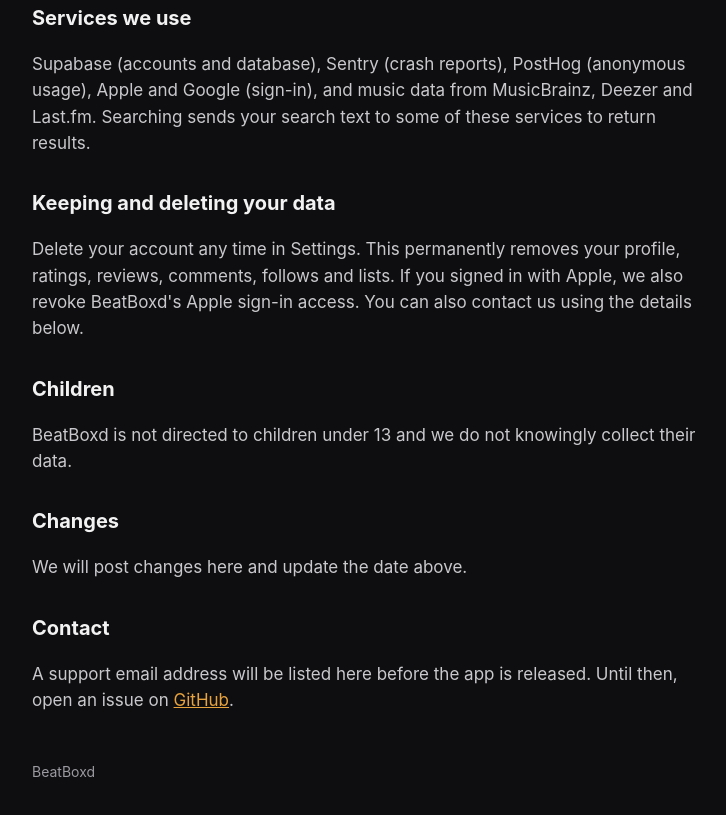
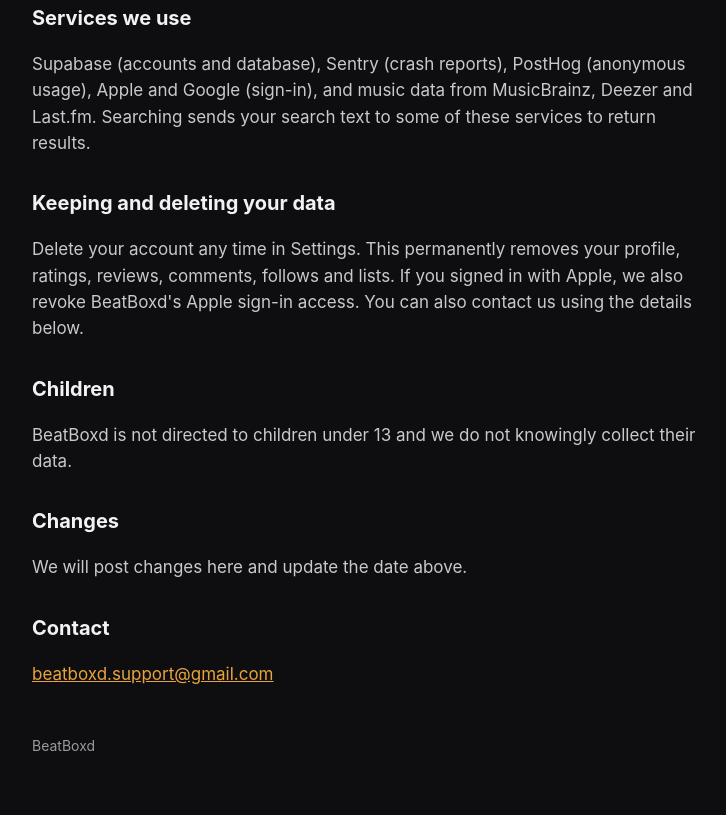
Before and after one commit to carsonkiesel-sudo/beatboxd-site, a plain HTML site: page privacy/index.html in a window 1280 px wide. Shown: the part 1058-1873 px from the top of the page, without its empty margins (268-994 px from the left). Drawn offline with Linux system fonts and the light colour scheme.

Commit message:
Add support email

```diff
--- a/privacy/index.html
+++ b/privacy/index.html
@@ -37,4 +37,4 @@ footer{margin-top:48px;color:#9A9AA0;font-size:14px}</style></head><body><main>
 <h2>Changes</h2>
 <p>We will post changes here and update the date above.</p>
 <h2>Contact</h2>
-<p>A support email address will be listed here before the app is released. Until then, open an issue on <a href="https://github.com/carsonkiesel-sudo/beatboxd-site/issues">GitHub</a>.</p><footer>BeatBoxd</footer></main></body></html>
+<p><a href="mailto:beatboxd.support@gmail.com">beatboxd.support@gmail.com</a></p><footer>BeatBoxd</footer></main></body></html>
```
Also changed, not shown: support/index.html (+1 -1 lines), terms/index.html (+1 -1 lines).
